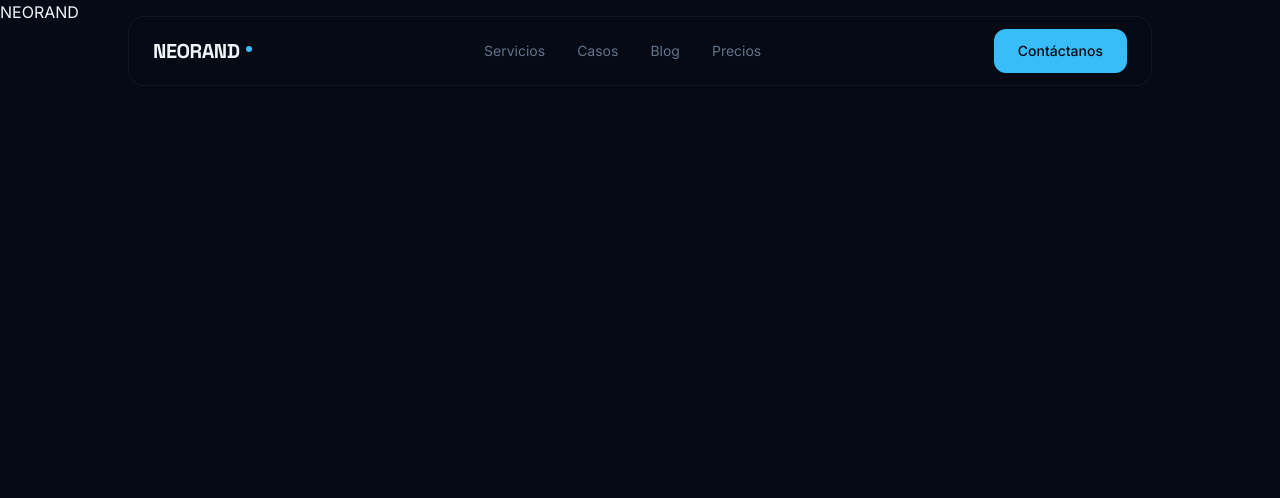
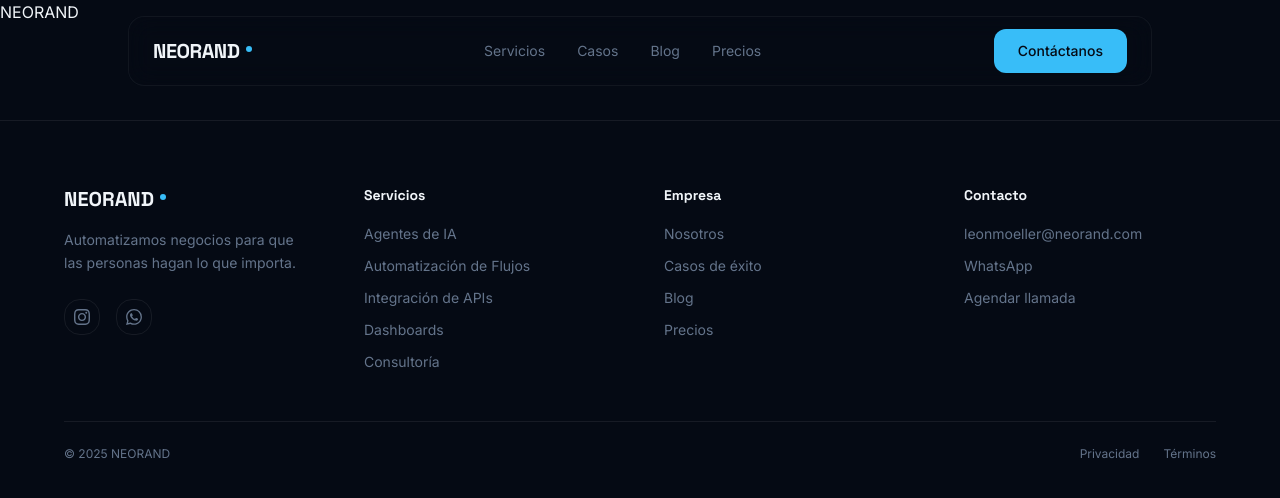
Before and after one commit to leonmoellerneorand/neorand-web, a Next.js app: page / in a window 1280 px wide. Shown: the top 498 px of the page. Built offline with nearby package versions, Linux system fonts and the light colour scheme.

Commit message:
feat: add Footer with brand, links, social icons

```diff
--- a/app/layout.tsx
+++ b/app/layout.tsx
@@ -2,6 +2,7 @@ import type { Metadata } from 'next'
 import { Space_Grotesk, Inter } from 'next/font/google'
 import './globals.css'
 import Navbar from '@/components/layout/Navbar'
+import Footer from '@/components/layout/Footer'
 
 const spaceGrotesk = Space_Grotesk({
   subsets: ['latin'],
@@ -35,6 +36,7 @@ export default function RootLayout({
       <body className="font-body bg-bg text-text antialiased">
         <Navbar />
         {children}
+        <Footer />
       </body>
     </html>
   )
--- /dev/null
+++ b/components/layout/Footer.tsx
@@ -0,0 +1,95 @@
+import Link from 'next/link'
+
+export default function Footer() {
+  return (
+    <footer className="border-t border-card-border mt-24 py-16 px-6">
+      <div className="max-w-6xl mx-auto grid grid-cols-1 md:grid-cols-4 gap-12">
+        {/* Brand */}
+        <div>
+          <Link href="/" className="font-heading font-bold text-xl text-text flex items-center gap-1 mb-4">
+            NEORAND
+            <span className="w-1.5 h-1.5 rounded-full bg-accent inline-block ml-0.5 mb-1" />
+          </Link>
+          <p className="text-muted text-sm leading-relaxed mb-6">
+            Automatizamos negocios para que las personas hagan lo que importa.
+          </p>
+          {/* Social */}
+          <div className="flex gap-4">
+            <a href="https://instagram.com/neorand" target="_blank" rel="noopener" aria-label="Instagram"
+               className="w-9 h-9 rounded-card border border-card-border flex items-center justify-center text-muted hover:text-accent hover:border-accent/30 transition-colors">
+              <svg width="16" height="16" viewBox="0 0 24 24" fill="currentColor">
+                <path d="M12 2.163c3.204 0 3.584.012 4.85.07 3.252.148 4.771 1.691 4.919 4.919.058 1.265.069 1.645.069 4.849 0 3.205-.012 3.584-.069 4.849-.149 3.225-1.664 4.771-4.919 4.919-1.266.058-1.644.07-4.85.07-3.204 0-3.584-.012-4.849-.07-3.26-.149-4.771-1.699-4.919-4.92-.058-1.265-.07-1.644-.07-4.849 0-3.204.013-3.583.07-4.849.149-3.227 1.664-4.771 4.919-4.919 1.266-.057 1.645-.069 4.849-.069zm0-2.163c-3.259 0-3.667.014-4.947.072-4.358.2-6.78 2.618-6.98 6.98-.059 1.281-.073 1.689-.073 4.948 0 3.259.014 3.668.072 4.948.2 4.358 2.618 6.78 6.98 6.98 1.281.058 1.689.072 4.948.072 3.259 0 3.668-.014 4.948-.072 4.354-.2 6.782-2.618 6.979-6.98.059-1.28.073-1.689.073-4.948 0-3.259-.014-3.667-.072-4.947-.196-4.354-2.617-6.78-6.979-6.98-1.281-.059-1.69-.073-4.949-.073zm0 5.838c-3.403 0-6.162 2.759-6.162 6.162s2.759 6.163 6.162 6.163 6.162-2.759 6.162-6.163c0-3.403-2.759-6.162-6.162-6.162zm0 10.162c-2.209 0-4-1.79-4-4 0-2.209 1.791-4 4-4s4 1.791 4 4c0 2.21-1.791 4-4 4zm6.406-11.845c-.796 0-1.441.645-1.441 1.44s.645 1.44 1.441 1.44c.795 0 1.439-.645 1.439-1.44s-.644-1.44-1.439-1.44z"/>
+              </svg>
+            </a>
+            <a href="https://wa.me/521234567890" target="_blank" rel="noopener" aria-label="WhatsApp"
+               className="w-9 h-9 rounded-card border border-card-border flex items-center justify-center text-muted hover:text-accent hover:border-accent/30 transition-colors">
+              <svg width="16" height="16" viewBox="0 0 24 24" fill="currentColor">
+                <path d="M17.472 14.382c-.297-.149-1.758-.867-2.03-.967-.273-.099-.471-.148-.67.15-.197.297-.767.966-.94 1.164-.173.199-.347.223-.644.075-.297-.15-1.255-.463-2.39-1.475-.883-.788-1.48-1.761-1.653-2.059-.173-.297-.018-.458.13-.606.134-.133.298-.347.446-.52.149-.174.198-.298.298-.497.099-.198.05-.371-.025-.52-.075-.149-.669-1.612-.916-2.207-.242-.579-.487-.5-.669-.51-.173-.008-.371-.01-.57-.01-.198 0-.52.074-.792.372-.272.297-1.04 1.016-1.04 2.479 0 1.462 1.065 2.875 1.213 3.074.149.198 2.096 3.2 5.077 4.487.709.306 1.262.489 1.694.625.712.227 1.36.195 1.871.118.571-.085 1.758-.719 2.006-1.413.248-.694.248-1.289.173-1.413-.074-.124-.272-.198-.57-.347m-5.421 7.403h-.004a9.87 9.87 0 01-5.031-1.378l-.361-.214-3.741.982.998-3.648-.235-.374a9.86 9.86 0 01-1.51-5.26c.001-5.45 4.436-9.884 9.888-9.884 2.64 0 5.122 1.03 6.988 2.898a9.825 9.825 0 012.893 6.994c-.003 5.45-4.437 9.884-9.885 9.884m8.413-18.297A11.815 11.815 0 0012.05 0C5.495 0 .16 5.335.157 11.892c0 2.096.547 4.142 1.588 5.945L.057 24l6.305-1.654a11.882 11.882 0 005.683 1.448h.005c6.554 0 11.89-5.335 11.893-11.893a11.821 11.821 0 00-3.48-8.413z"/>
+              </svg>
+            </a>
+          </div>
+        </div>
+
+        {/* Servicios */}
+        <div>
+          <h4 className="font-heading font-bold text-sm mb-4 text-text">Servicios</h4>
+          <ul className="space-y-2">
+            {['Agentes de IA', 'Automatización de Flujos', 'Integración de APIs', 'Dashboards', 'Consultoría'].map((item) => (
+              <li key={item}>
+                <Link href="/#servicios" className="text-muted text-sm hover:text-text transition-colors">{item}</Link>
+              </li>
+            ))}
+          </ul>
+        </div>
+
+        {/* Empresa */}
+        <div>
+          <h4 className="font-heading font-bold text-sm mb-4 text-text">Empresa</h4>
+          <ul className="space-y-2">
+            {[
+              { label: 'Nosotros', href: '/nosotros' },
+              { label: 'Casos de éxito', href: '/casos' },
+              { label: 'Blog', href: '/blog' },
+              { label: 'Precios', href: '/#precios' },
+            ].map((item) => (
+              <li key={item.href}>
+                <Link href={item.href} className="text-muted text-sm hover:text-text transition-colors">{item.label}</Link>
+              </li>
+            ))}
+          </ul>
+        </div>
+
+        {/* Contacto */}
+        <div>
+          <h4 className="font-heading font-bold text-sm mb-4 text-text">Contacto</h4>
+          <ul className="space-y-2">
+            <li>
+              <a href="mailto:leonmoeller@neorand.com" className="text-muted text-sm hover:text-text transition-colors">
+                leonmoeller@neorand.com
+              </a>
+            </li>
+            <li>
+              <a href="https://wa.me/521234567890" target="_blank" rel="noopener" className="text-muted text-sm hover:text-text transition-colors">
+                WhatsApp
+              </a>
+            </li>
+            <li>
+              <a href="mailto:leonmoeller@neorand.com" className="text-muted text-sm hover:text-text transition-colors">
+                Agendar llamada
+              </a>
+            </li>
+          </ul>
+        </div>
+      </div>
+
+      {/* Bottom bar */}
+      <div className="max-w-6xl mx-auto mt-12 pt-6 border-t border-card-border flex flex-col md:flex-row items-center justify-between gap-4">
+        <p className="text-muted text-xs">© 2025 NEORAND</p>
+        <div className="flex gap-6">
+          <Link href="/privacidad" className="text-muted text-xs hover:text-text transition-colors">Privacidad</Link>
+          <Link href="/terminos" className="text-muted text-xs hover:text-text transition-colors">Términos</Link>
+        </div>
+      </div>
+    </footer>
+  )
+}
```
